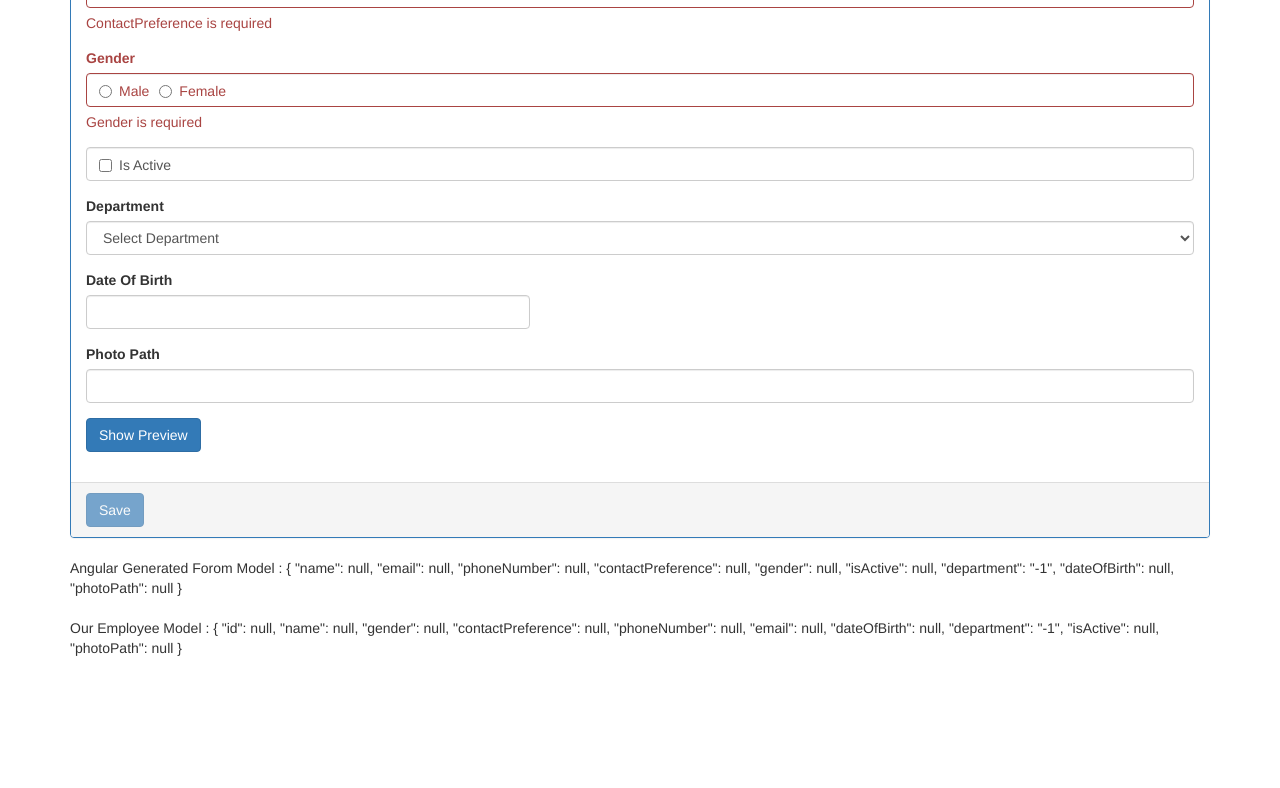
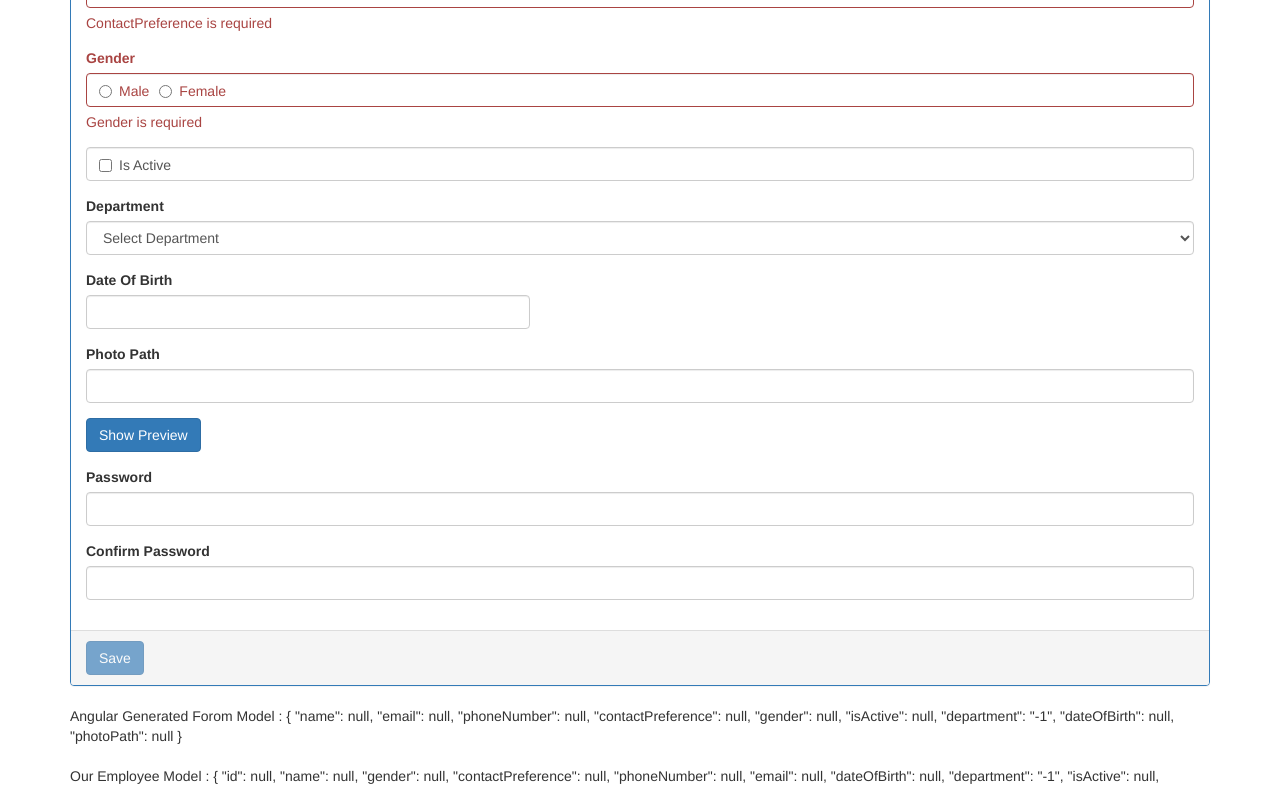
Before and after one commit to toan09sk/AngularLearning, an Angular app: page /create in a window 1280 px wide. Shown: the part 400-1188 px from the top of the page. Before the commit the page ends 1058 px from the top, so only its background shows below. Built offline with nearby package versions, Linux system fonts and the light colour scheme.

Commit message:
video 24: Angular password and confirm password validation

```diff
--- a/src/app/app.module.ts
+++ b/src/app/app.module.ts
@@ -10,6 +10,7 @@
 import { ListEmployeesComponent } from './list-employees.component';
 import { CreateEmployeeComponent } from './create-employee.component';
 import { SelectRequiredValidatorDirective } from './shared/select-required-validator.directive';
+import { ConfirmEqualValidatorDirective } from './shared/confirm-equal-validator.directive';
 
 const appRoutes: Routes = [
   { path: 'list', component: ListEmployeesComponent },
@@ -22,7 +23,8 @@
     AppComponent,
     ListEmployeesComponent,
     CreateEmployeeComponent,
-    SelectRequiredValidatorDirective
+    SelectRequiredValidatorDirective,
+    ConfirmEqualValidatorDirective
   ],
   imports: [
     BrowserModule,
--- a/src/app/create-employee.component.html
+++ b/src/app/create-employee.component.html
@@ -124,6 +124,28 @@
                 </button>
             </div>
 
+            <div class="form-group" [class.has-error]="password.touched && password.invalid">
+                <label for="password" class="control-label">Password</label>
+                <input id="password" required type="text" class="form-control" name="password"
+                    [(ngModel)]="employee.password" #password="ngModel">
+                <span class="help-block" *ngIf="password.touched && password.errors?.required">
+                    Password is required
+                </span>
+            </div>
+
+            <div class="form-group" [class.has-error]="confirmPassword.touched && confirmPassword.invalid">
+                <label for="confirmPassword" class="control-label">Confirm Password</label>
+                <input name="confirmPassword" appConfirmEqualValidator="password" required id="confirmPassword"
+                    type="text" class="form-control" [(ngModel)]="employee.confirmPassword" #confirmPassword="ngModel">
+                <span class="help-block" *ngIf="confirmPassword.touched && confirmPassword.errors?.required">
+                    Confirm Password is required
+                </span>
+                <span class="help-block" *ngIf="confirmPassword.touched && confirmPassword.errors?.notEqual &&
+          !confirmPassword.errors?.required">
+                    Password and Confirm Password does not match
+                </span>
+            </div>
+
         </div>
 
         <div class="panel-footer">
--- /dev/null
+++ b/src/app/shared/confirm-equal-validator.directive.ts
@@ -0,0 +1,22 @@
+import { Validator, AbstractControl, NG_VALIDATORS } from '@angular/forms';
+import { Directive, Input } from '@angular/core';
+
+@Directive({
+  selector: '[appConfirmEqualValidator]',
+  providers: [{
+    provide: NG_VALIDATORS,
+    useExisting: ConfirmEqualValidatorDirective,
+    multi: true
+  }]
+})
+export class ConfirmEqualValidatorDirective {
+  @Input() appConfirmEqualValidator: string;
+  validate(control: AbstractControl): { [key: string]: any } | null {
+    const controlToCompare = control.parent.get(this.appConfirmEqualValidator);
+    if (controlToCompare && controlToCompare.value !== control.value) {
+      return { 'notEqual': true };
+    }
+
+    return null;
+  }
+}
```
Also changed, not shown: 1 other file (tests, documents, lock files or other folders).
